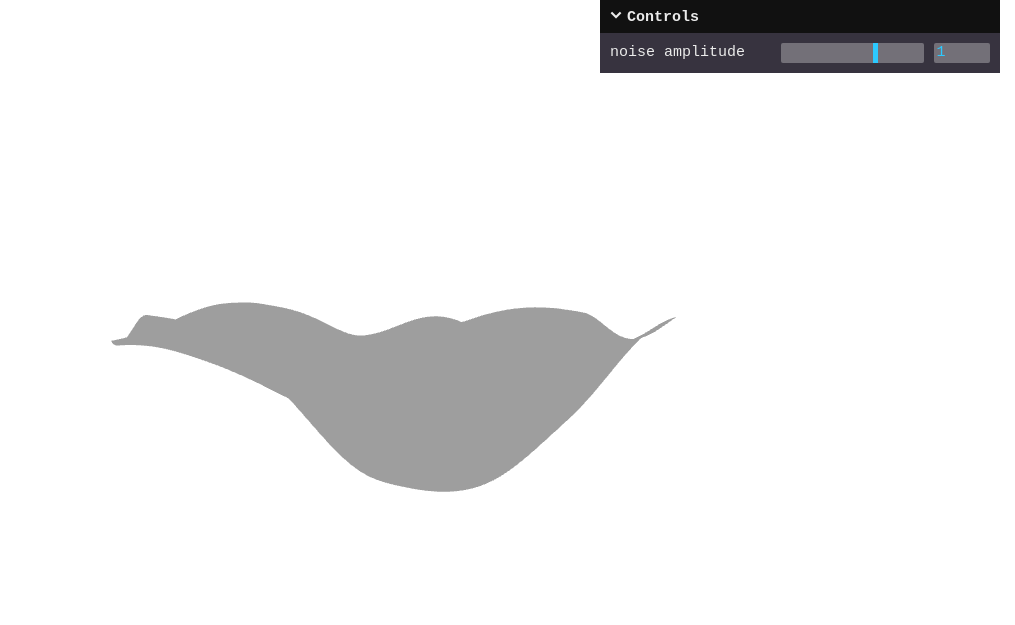
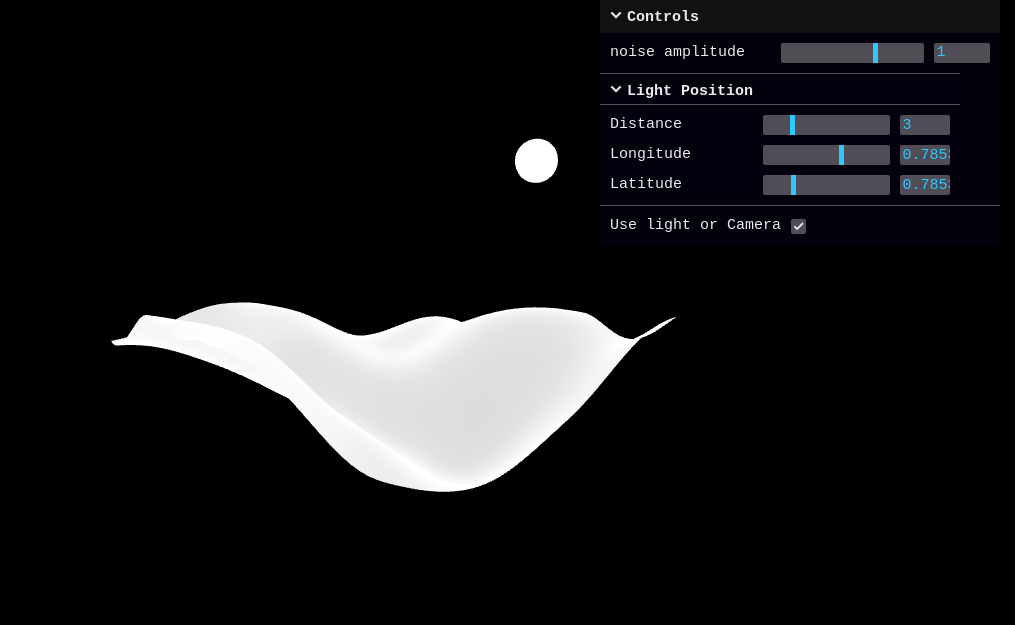
Before and after one commit to arthurcloche/matcaps-from-vector, a plain HTML site: page index.html in a window 1280 px wide. Shown: the top 625 px of the page, without its empty margins (265-1280 px from the left). Drawn offline with nearby package versions, Linux system fonts and the light colour scheme; animation ran at ten frames a second.

Commit message:
feat : working !

```diff
--- a/index.js
+++ b/index.js
@@ -17,6 +17,10 @@ const params = {
   resolution: 12,
   previewPadding: 3,
   amplitude: 1,
+  lightDistance: 3,
+  lightTheta: Math.PI / 4, // horizontal angle
+  lightPhi: Math.PI / 4, // vertical angle
+  useLight: true, // toggle between light and camera for matcap
 };
 const texturesURL = [
   "https://ksenia-k.com/img/threejs/matcaps/1.png",
@@ -88,6 +92,7 @@ function initScene() {
   renderer.setPixelRatio(Math.min(window.devicePixelRatio, 2));
 
   scene = new THREE.Scene();
+  scene.background = new THREE.Color(0x000000);
   camera = new THREE.PerspectiveCamera(
     45,
     containerEl.clientWidth / containerEl.clientHeight,
@@ -96,31 +101,73 @@ function initScene() {
   );
   camera.position.set(0, 1, 10);
 
+  // Add a light position and create a sphere to visualize it
+  const lightPosition = new THREE.Vector3();
+  updateLightPosition();
+
+  const lightSphere = new THREE.Mesh(
+    new THREE.SphereGeometry(0.2, 16, 16),
+    new THREE.MeshBasicMaterial({ color: 0xffffff })
+  );
+  lightSphere.position.copy(lightPosition);
+  lightSphere.name = "lightSphere";
+  scene.add(lightSphere);
+
   // Custom ShaderMaterial with matcap functionality
   const vertexShader = `
     varying vec3 vNormal;
     varying vec3 vViewPosition;
+    varying vec3 vEye;
+    varying vec3 vPosition;
 
     void main() {
       vNormal = normalize(normalMatrix * normal);
       vec4 mvPosition = modelViewMatrix * vec4(position, 1.0);
+      vEye = ( modelViewMatrix * vec4( position, 1.0 ) ).xyz;
       vViewPosition = -mvPosition.xyz;
+      vPosition = (modelMatrix * vec4(position, 1.0)).xyz;
       gl_Position = projectionMatrix * mvPosition;
     }
   `;
 
   const fragmentShader = `
     uniform sampler2D matcapTexture;
+    uniform vec3 lightPosition;
+    uniform bool useLight;
     varying vec3 vNormal;
     varying vec3 vViewPosition;
+    varying vec3 vEye;
+    varying vec3 vPosition;
+
+    float rimPower = 0.15;
 
     void main() {
       vec3 normal = normalize(vNormal);
       vec3 viewDir = normalize(vViewPosition);
-      vec3 x = normalize(vec3(viewDir.z, 0.0, -viewDir.x));
-      vec3 y = cross(viewDir, x);
+
+      vec3 directionForMatcap;
+      if(useLight) {
+        // Calculate direction from position to light (for matcap)
+        vec3 lightDir = normalize(lightPosition - vPosition);
+        // Transform light direction to view space
+        directionForMatcap = normalize(mat3(viewMatrix) * lightDir);
+      } else {
+        // Use camera view direction
+        directionForMatcap = viewDir;
+      }
+
+      // Calculate matcap coordinates
+      vec3 x = normalize(vec3(directionForMatcap.z, 0.0, -directionForMatcap.x));
+      vec3 y = cross(directionForMatcap, x);
       vec2 uv = vec2(dot(x, normal), dot(y, normal)) * 0.495 + 0.5;
+
+      // Keep the fresnel effect based on camera view
+      float f = abs(dot(vNormal, normalize(vEye)));
+      f = (1.0 - smoothstep(0.0, 1.0, f));
+
       vec4 matcapColor = texture2D(matcapTexture, uv);
+      matcapColor = vec4(1.0) - (vec4(1.0) - matcapColor) * (vec4(1.0) - matcapColor);
+      matcapColor.rgb += vec3(f * rimPower);
       gl_FragColor = matcapColor;
     }
   `;
@@ -128,6 +175,9 @@ function initScene() {
   material = new THREE.ShaderMaterial({
     uniforms: {
       matcapTexture: { value: null },
+      lightPosition: { value: lightPosition },
+      viewMatrix: { value: camera.matrixWorldInverse },
+      useLight: { value: params.useLight },
     },
     vertexShader: vertexShader,
     fragmentShader: fragmentShader,
@@ -162,7 +212,34 @@ function initScene() {
   render();
 }
 
+function updateLightPosition() {
+  // Convert spherical coordinates to Cartesian
+  const x =
+    params.lightDistance *
+    Math.sin(params.lightPhi) *
+    Math.cos(params.lightTheta);
+  const y = params.lightDistance * Math.cos(params.lightPhi);
+  const z =
+    params.lightDistance *
+    Math.sin(params.lightPhi) *
+    Math.sin(params.lightTheta);
+
+  // Update the light position
+  const lightSphere = scene.getObjectByName("lightSphere");
+  if (lightSphere) {
+    lightSphere.position.set(x, y, z);
+  }
+
+  if (material && material.uniforms.lightPosition) {
+    material.uniforms.lightPosition.value.set(x, y, z);
+  }
+}
+
 function render(time) {
+  // Update the view matrix uniform for the shader
+  material.uniforms.viewMatrix.value.copy(camera.matrixWorldInverse);
+  material.uniforms.useLight.value = params.useLight;
+
   orbit.update();
   renderer.render(scene, camera);
 
@@ -205,4 +282,23 @@ function updateSceneSize() {
 function createControls() {
   const gui = new GUI();
   gui.add(params, "amplitude", 0, 1.5).name("noise amplitude");
+
+  const lightFolder = gui.addFolder("Light Position");
+  lightFolder
+    .add(params, "lightDistance", 1, 10)
+    .name("Distance")
+    .onChange(updateLightPosition);
+  lightFolder
+    .add(params, "lightTheta", -Math.PI, Math.PI)
+    .name("Longitude")
+    .onChange(updateLightPosition);
+  lightFolder
+    .add(params, "lightPhi", 0.1, Math.PI - 0.1)
+    .name("Latitude")
+    .onChange(updateLightPosition);
+
+  gui.add(params, "useLight").name("Use light or Camera");
+
+  // Make sure the light position is updated initially
+  updateLightPosition();
 }
--- a/style.css
+++ b/style.css
@@ -2,6 +2,7 @@ html,
 body {
     padding: 0;
     margin: 0;
+    background-color: #000;
 }
 
 .container {
```
